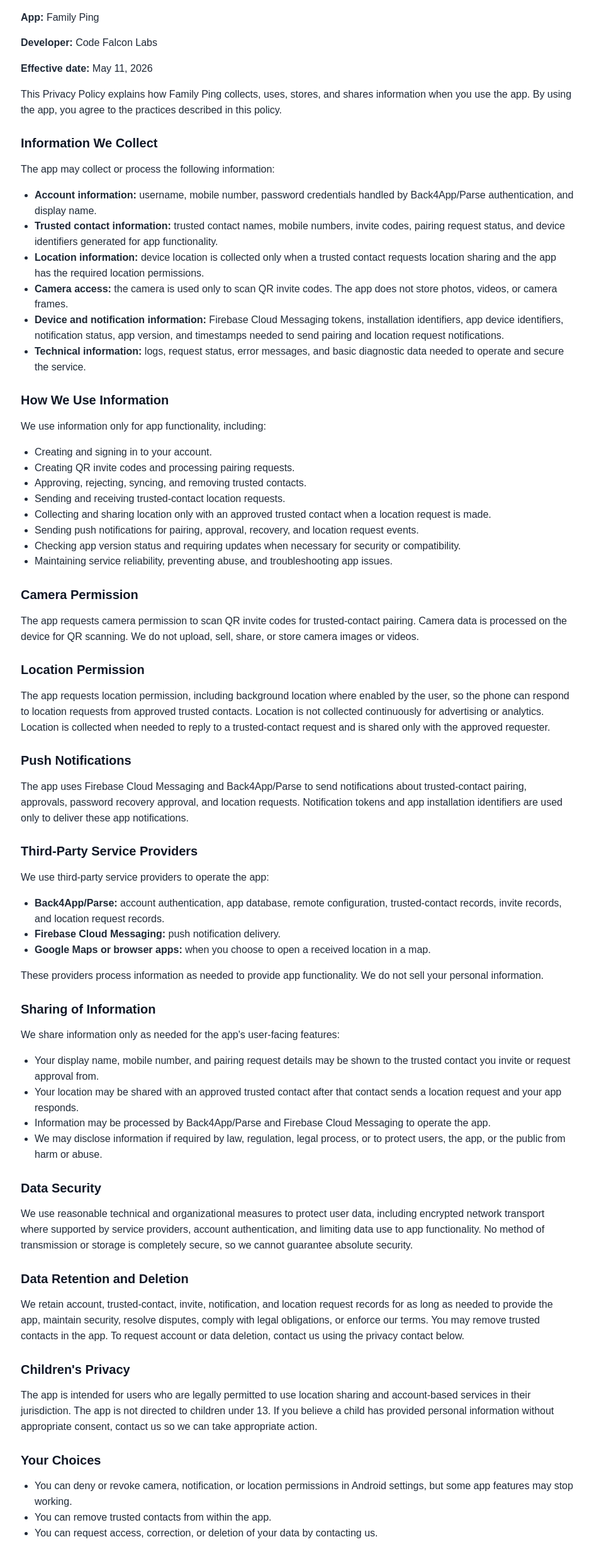
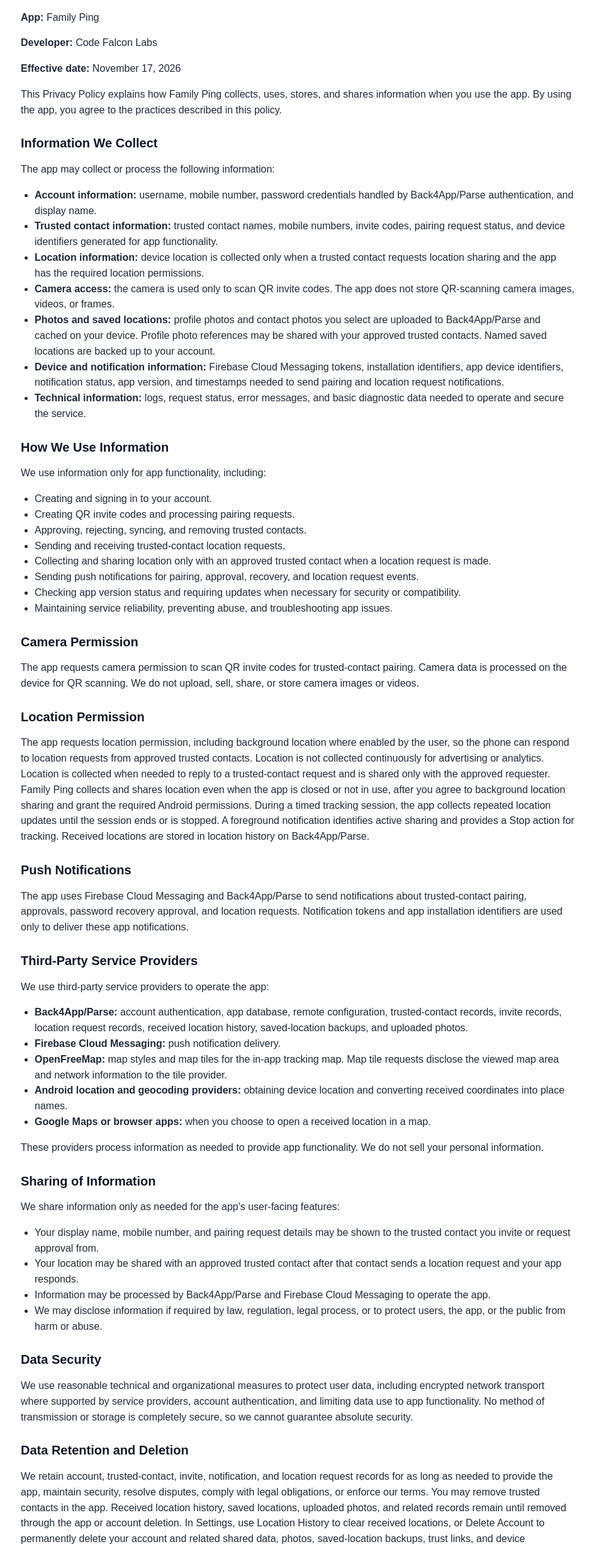
Before and after one commit to codefalconlabs/family-ping-info, a plain HTML site: page index.html in a window 1280 px wide. Shown: the part 81-2540 px from the top of the page at 63% size, without its empty margins (167-1111 px from the left). Drawn offline with Linux system fonts and the light colour scheme.

Commit message:
Describe background tracking, uploaded photos and in-app deletion

```diff
--- a/index.html
+++ b/index.html
@@ -33,7 +33,7 @@
   <h1>Privacy Policy</h1>
   <p><strong>App:</strong> Family Ping</p>
   <p><strong>Developer:</strong> Code Falcon Labs</p>
-  <p><strong>Effective date:</strong> May 11, 2026</p>
+  <p><strong>Effective date:</strong> November 17, 2026</p>
 
   <p>
     This Privacy Policy explains how Family Ping collects, uses, stores,
@@ -47,7 +47,8 @@
     <li><strong>Account information:</strong> username, mobile number, password credentials handled by Back4App/Parse authentication, and display name.</li>
     <li><strong>Trusted contact information:</strong> trusted contact names, mobile numbers, invite codes, pairing request status, and device identifiers generated for app functionality.</li>
     <li><strong>Location information:</strong> device location is collected only when a trusted contact requests location sharing and the app has the required location permissions.</li>
-    <li><strong>Camera access:</strong> the camera is used only to scan QR invite codes. The app does not store photos, videos, or camera frames.</li>
+    <li><strong>Camera access:</strong> the camera is used only to scan QR invite codes. The app does not store QR-scanning camera images, videos, or frames.</li>
+    <li><strong>Photos and saved locations:</strong> profile photos and contact photos you select are uploaded to Back4App/Parse and cached on your device. Profile photo references may be shared with your approved trusted contacts. Named saved locations are backed up to your account.</li>
     <li><strong>Device and notification information:</strong> Firebase Cloud Messaging tokens, installation identifiers, app device identifiers, notification status, app version, and timestamps needed to send pairing and location request notifications.</li>
     <li><strong>Technical information:</strong> logs, request status, error messages, and basic diagnostic data needed to operate and secure the service.</li>
   </ul>
@@ -79,6 +80,12 @@
     approved trusted contacts. Location is not collected continuously for
     advertising or analytics. Location is collected when needed to reply to a
     trusted-contact request and is shared only with the approved requester.
+    Family Ping collects and shares location even when the app is closed or not
+    in use, after you agree to background location sharing and grant the required
+    Android permissions. During a timed tracking session, the app collects
+    repeated location updates until the session ends or is stopped. A foreground
+    notification identifies active sharing and provides a Stop action for tracking.
+    Received locations are stored in location history on Back4App/Parse.
   </p>
 
   <h2>Push Notifications</h2>
@@ -94,8 +101,10 @@
     We use third-party service providers to operate the app:
   </p>
   <ul>
-    <li><strong>Back4App/Parse:</strong> account authentication, app database, remote configuration, trusted-contact records, invite records, and location request records.</li>
+    <li><strong>Back4App/Parse:</strong> account authentication, app database, remote configuration, trusted-contact records, invite records, location request records, received location history, saved-location backups, and uploaded photos.</li>
     <li><strong>Firebase Cloud Messaging:</strong> push notification delivery.</li>
+    <li><strong>OpenFreeMap:</strong> map styles and map tiles for the in-app tracking map. Map tile requests disclose the viewed map area and network information to the tile provider.</li>
+    <li><strong>Android location and geocoding providers:</strong> obtaining device location and converting received coordinates into place names.</li>
     <li><strong>Google Maps or browser apps:</strong> when you choose to open a received location in a map.</li>
   </ul>
   <p>
@@ -126,8 +135,13 @@
     We retain account, trusted-contact, invite, notification, and location request
     records for as long as needed to provide the app, maintain security, resolve
     disputes, comply with legal obligations, or enforce our terms. You may remove
-    trusted contacts in the app. To request account or data deletion, contact us
-    using the privacy contact below.
+    trusted contacts in the app. Received location history, saved locations,
+    uploaded photos, and related records remain until removed through the app
+    or account deletion. In Settings, use Location History to clear received
+    locations, or Delete Account to permanently delete your account and related
+    shared data, photos, saved-location backups, trust links, and device registrations.
+    If deletion is interrupted, return to Delete Account to retry. You can also
+    request account or data deletion using the privacy contact below.
   </p>
 
   <h2>Children's Privacy</h2>
@@ -142,7 +156,8 @@
   <h2>Your Choices</h2>
   <ul>
     <li>You can deny or revoke camera, notification, or location permissions in Android settings, but some app features may stop working.</li>
-    <li>You can remove trusted contacts from within the app.</li>
+    <li>You can stop live tracking from the sharing notification or the tracking screen and remove trusted contacts within the app.</li>
+    <li>You can clear received location history and delete your account in Settings.</li>
     <li>You can request access, correction, or deletion of your data by contacting us.</li>
   </ul>
 
```
